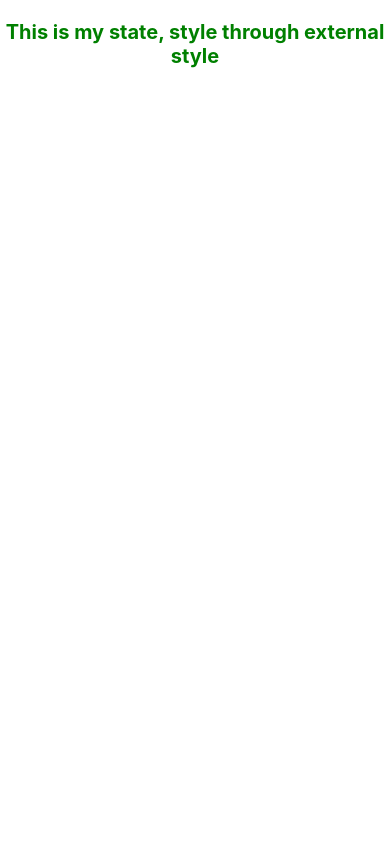
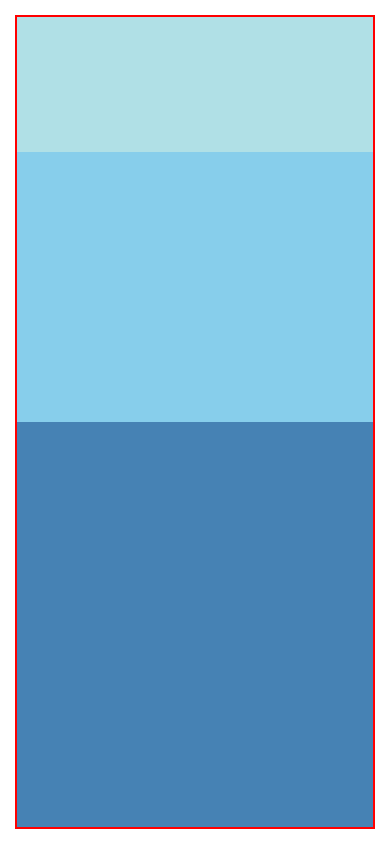
Before and after one commit to HimanshuTakshak2000/react-native-learn-from-tutorial_point, a React Native app: screen / in a window 390 px wide. Built offline with nearby package versions, Linux system fonts and the light colour scheme.

Commit message:
React Native Height and Width from tutorial point

```diff
--- a/App.tsx
+++ b/App.tsx
@@ -1,57 +1,67 @@
-// // Example - 1
+// Example - 1
+// // Fixed Dimensions - Using fixed height and fixed width in style is the simplest way to set the dimension of the component. The dimensions of React Native component are unit-less and they represent density-independent pixels.Setting the dimension of component with fixed size is common and exactly the same size, regardless of screen dimensions.
+
 // import React, { Component } from 'react';
-// import { StyleSheet, Text, View } from 'react-native';
+// import { StyleSheet, View } from 'react-native';
 
-// export default class ImplementingStyle extends Component {
+// export default class HeightWidth extends Component {
 //     render() {
 //         return (
-//             <View>
-//               {/* All the core components use a prop (property) named style. The style names and values are similar to CSS that works for the web. There is the only difference in the way of writing names using camel casing, e.g fontSize rather than font-size. The style prop is a plain old JavaScript object which is the simplest way for styling our code. There are different ways to design our component, by using inline style and by using StyleSheet.create */}
-
-//                 <Text style={{ backgroundColor: '#a7a6a9', color: 'yellow', fontSize: 20 }}>this is inline style</Text>
-//                 <Text style={styles.green}>just green</Text>
-//                 <Text style={styles.biggray}>just biggray</Text>
-//                 <Text style={[styles.biggray, styles.green]}>biggray, then green</Text>
-//                 <Text style={[styles.green, styles.biggray]}>green, then biggray</Text>
-
-//               {/* Note :- If we are giving more than one CSS styling then the CSS style which is given at end will we adpotted. */}
-
+//             <View style={{margin:10, backgroundColor:'white'}}>
+//                 <View style={styles.powderblue} />
+//                 <View style={styles.skyblue} />
+//                 <View style={styles.steelblue} />
 //             </View>
 //         );
 //     }
 // }
 // const styles = StyleSheet.create({
-//     biggray: {
-//         color: 'gray',
-//         fontWeight: 'bold',
-//         fontSize: 30,
+//     powderblue:{
+//         width: 100, height: 100, backgroundColor: 'powderblue'
 //     },
-//     green: {
-//         color: 'green',
+//     skyblue:{
+//         width: 200, height: 200, backgroundColor: 'skyblue'
 //     },
-// });
+//     steelblue:{
+//         height: 300, backgroundColor: 'steelblue'
+//     },
+// })
 
-// Example - 2 -->
 
-import React from 'react';
-import { View } from 'react-native';
-import StyleComponent from './Style/StyleComponent'
+// Example - 2
+// Flex Dimensions - The flex property styles the component to expand and shrink it dynamically according to available space. Setting flex: 1 will fill all the available space to the component and shared evenly among the other components of same as the parent. Higher the flex value, occupy component higher ratio of space compared to its siblings.
 
-export default class App extends React.Component {
-    state = {
-        myState: 'This is my state, style through external style'
-    }
+import React, { Component } from 'react';
+import { StyleSheet, View } from 'react-native';
+
+export default class HeightWidth extends Component {
     render() {
         return (
-            <View>
-
-              {/* One of the way to pass String props */}
-              {/* <StyleComponent myTextProp = 'This is my state, style through external style' />   */}
-
-              {/* This is also another way to pass props */}
-              <StyleComponent myTextProp = {this.state.myState} />
-
+            <View style={styles.container}>
+                <View style={styles.powderblue} />
+                <View style={styles.skyblue} />
+                <View style={styles.steelblue} />
             </View>
         );
     }
 }
+const styles = StyleSheet.create({
+    container:{
+      flex:1,
+      margin:15,
+      borderColor:'red',
+      borderWidth:2,
+    },
+    powderblue:{
+        flex:1,
+        backgroundColor: 'powderblue',
+    },
+    skyblue:{
+        flex:2,
+        backgroundColor: 'skyblue',
+    },
+    steelblue:{
+        flex:3,
+        backgroundColor: 'steelblue',
+    },
+})
```
